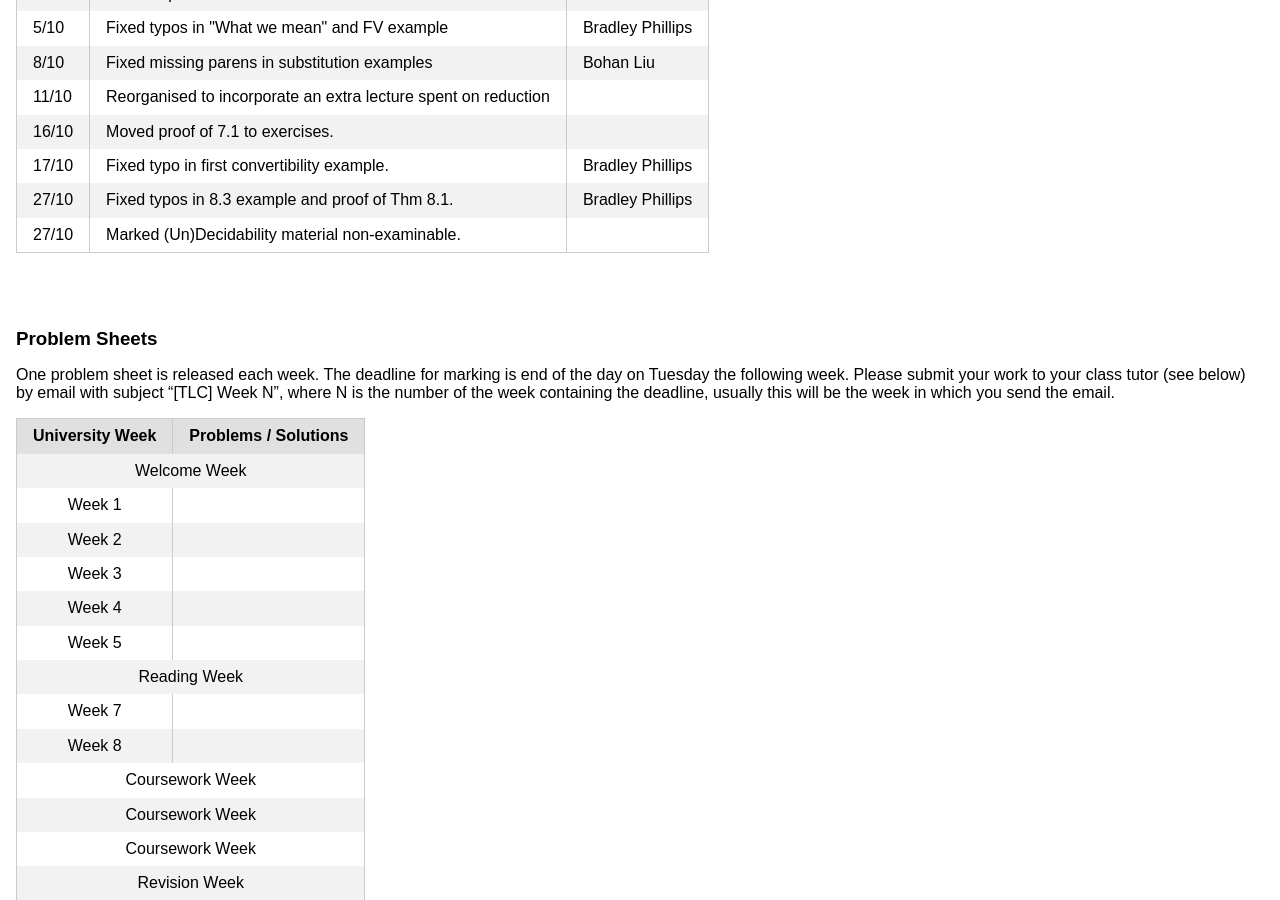
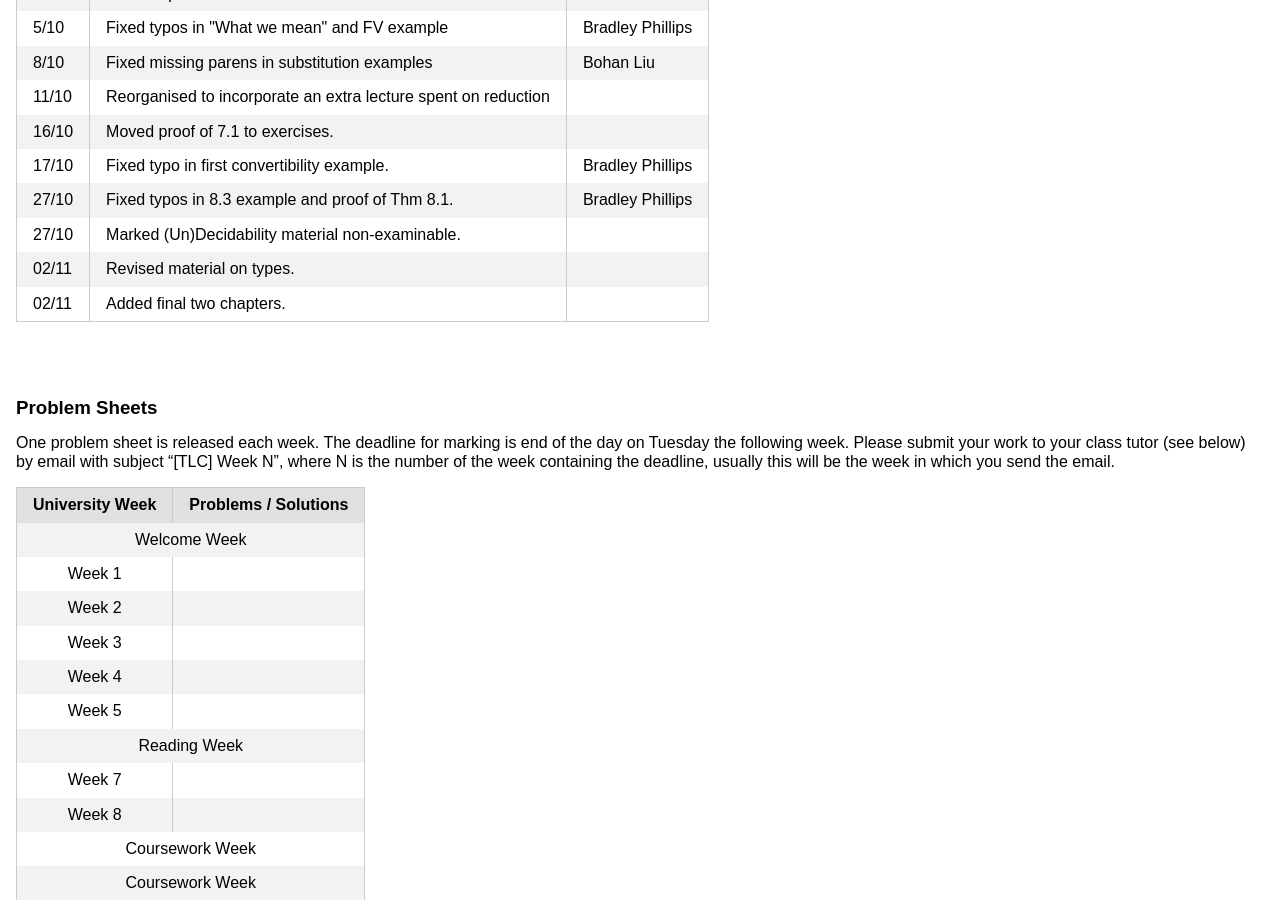
Before and after one commit to uob-coms30040/uob-coms30040.github.io, a Jekyll site: the page built from welcome.md, in a window 1280 px wide and 900 px high, scrolled down 1187 px. Built offline with Jekyll 4.4.1, drawn with Linux system fonts in a browser that asks for light colours; nearby versions of some CDN libraries.

Commit message:
changelog

```diff
--- a/welcome.md
+++ b/welcome.md
@@ -54,6 +54,8 @@ Outside of lectures and classes, if you have any questions about the material, t
     <tr><td>17/10</td><td>Fixed typo in first convertibility example.</td><td>Bradley Phillips</td></tr>
     <tr><td>27/10</td><td>Fixed typos in 8.3 example and proof of Thm 8.1.</td><td>Bradley Phillips</td></tr>
     <tr><td>27/10</td><td>Marked (Un)Decidability material non-examinable.</td><td></td></tr>
+    <tr><td>02/11</td><td>Revised material on types.</td><td></td></tr>
+    <tr><td>02/11</td><td>Added final two chapters.</td><td></td></tr>
   </tbody>
   </table>
 
```
